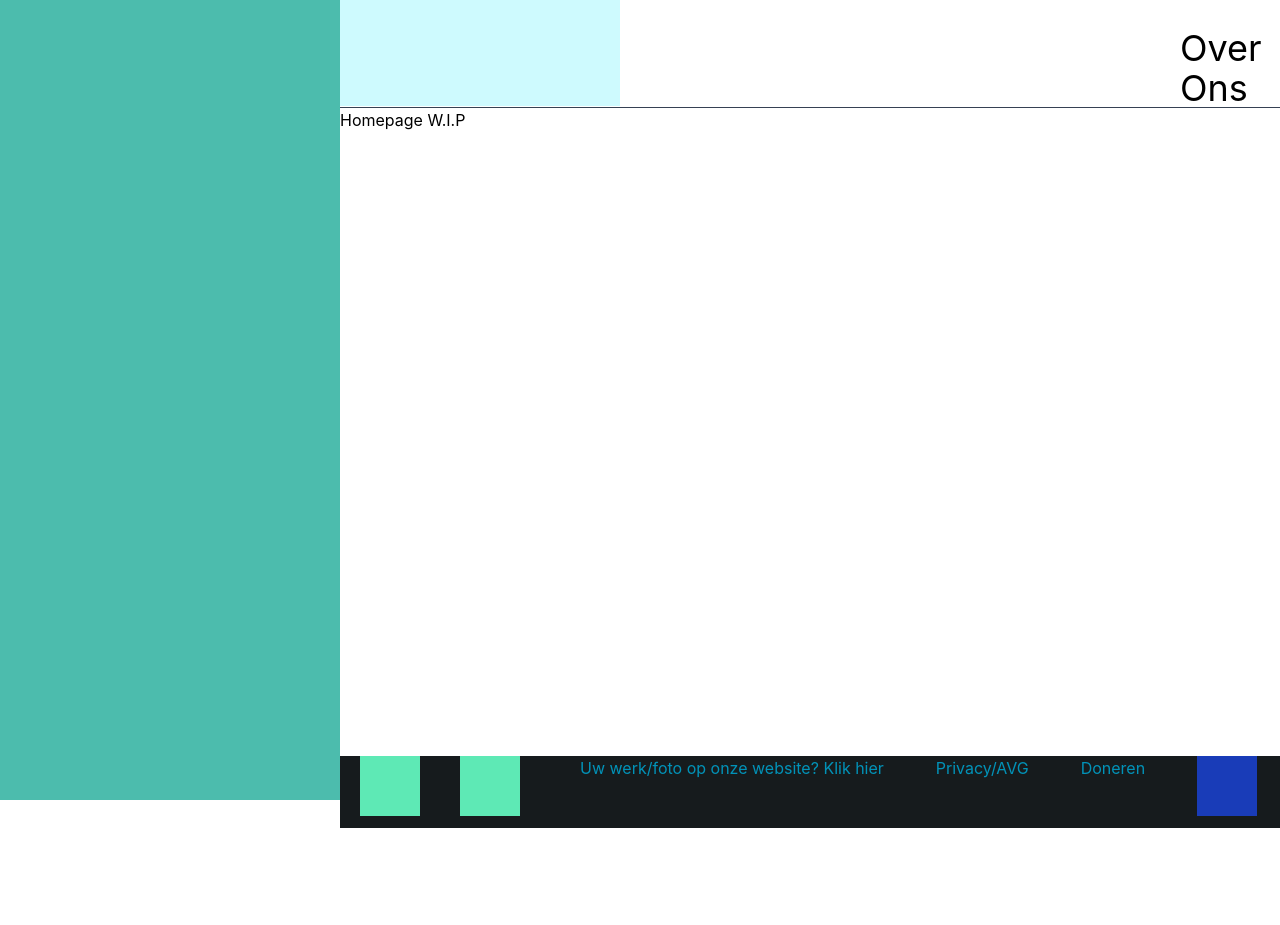
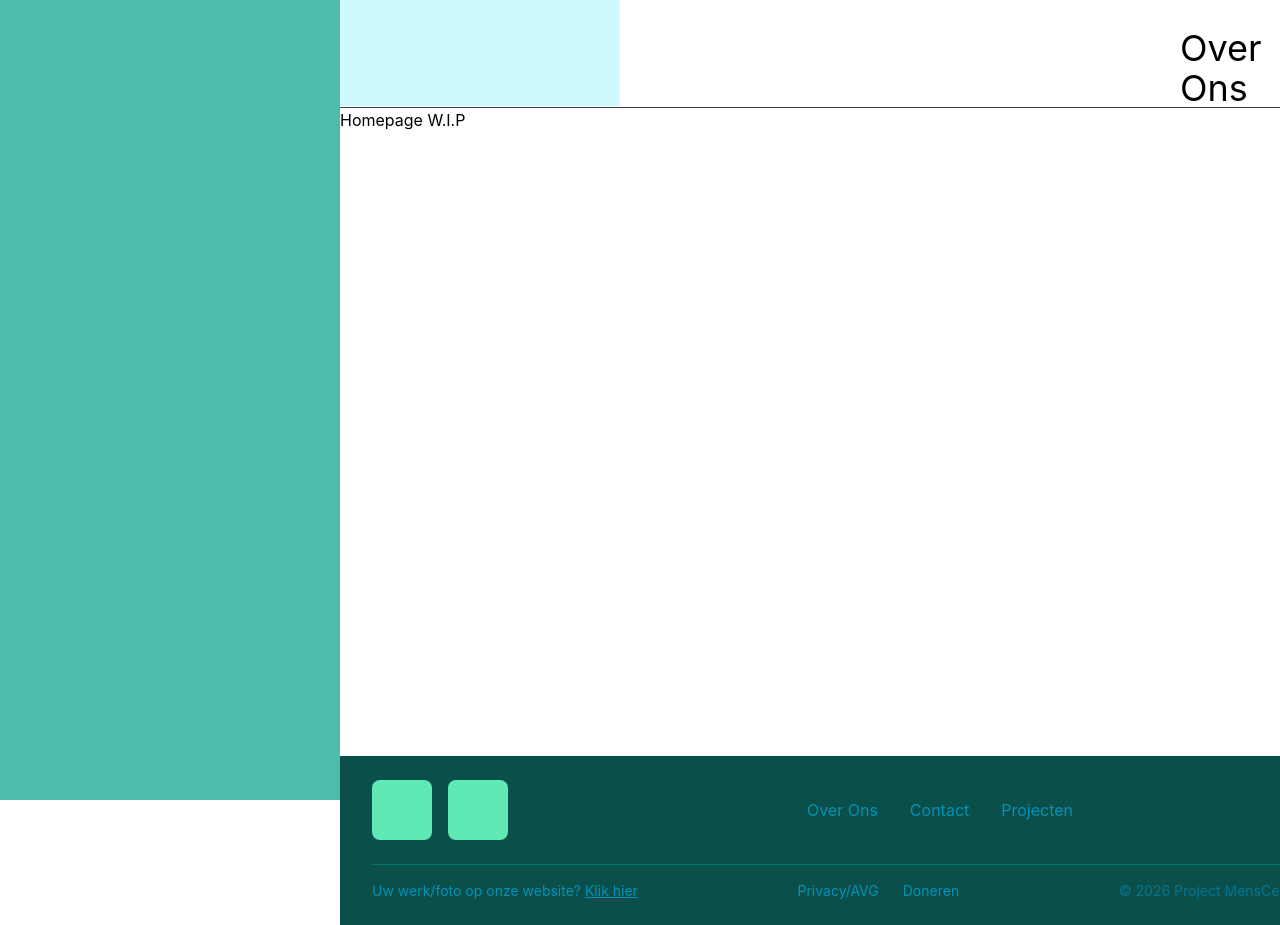
Before and after one commit to deniaverkade/project-mens-centraal, a React (Vite) app: page / in a window 1280 px wide. Shown: the top 925 px of the page. Before the commit the page ends 828 px from the top, so only its background shows below. Built offline with nearby package versions, Linux system fonts and the light colour scheme.

Commit message:
Footer(updated)

```diff
--- a/src/components/Footer.jsx
+++ b/src/components/Footer.jsx
@@ -2,17 +2,61 @@ import { Link } from 'react-router';
 
 const Footer = () => {
     return (
-        <footer class="bg-mist-900 text-cyan-600 h-18 static">
-            <div class="flex gap-13 ">
-                <div class="bg-emerald-300 w-15 h-15 absolute ml-5" />
-                <div class="bg-emerald-300 w-15 h-15 absolute ml-30" />
+        <footer className="bg-teal-900 text-cyan-600 py-6 px-8">
+            <div className="max-w-7xl mx-auto">
+                {/* Main Footer Content */}
+                <div className="flex flex-wrap justify-between items-center gap-6 pb-6 border-b border-teal-700">
+                    {/* Logo Section */}
+                    <div className="flex gap-4">
+                        <div className="bg-emerald-300 w-15 h-15 rounded-lg" />
+                        <div className="bg-emerald-300 w-15 h-15 rounded-lg" />
+                    </div>
 
-                 <p class="ml-60">Uw werk/foto op onze website? <Link to="youtube.com">Klik hier</Link></p>
-                 <p><Link to="youtube.com">Privacy/AVG</Link></p>
-                 <p><Link to="youtube.com">Doneren</Link></p>
+                    {/* Quick Links */}
+                    <div className="flex gap-8">
+                        <p className="hover:text-cyan-400 transition-colors">
+                            <Link to="/about">Over Ons</Link>
+                        </p>
+                        <p className="hover:text-cyan-400 transition-colors">
+                            <Link to="/contact">Contact</Link>
+                        </p>
+                        <p className="hover:text-cyan-400 transition-colors">
+                            <Link to="/projects">Projecten</Link>
+                        </p>
+                    </div>
 
-                <Link to="facebook.com"><div class="bg-blue-800 w-15 h-15  " /></Link>
-                <Link to="pinterest.com"><div class="bg-red-700 w-15 h-15 " /></Link>
+                    {/* Social Media */}
+                    <div className="flex gap-4">
+                        <Link to="https://facebook.com" target="_blank" rel="noopener noreferrer"
+                              className="bg-blue-800 w-15 h-15 rounded-lg flex items-center justify-center hover:bg-blue-700 transition-colors">
+                            <span className="text-white text-xs">FB</span>
+                        </Link>
+                        <Link to="https://pinterest.com" target="_blank" rel="noopener noreferrer"
+                              className="bg-red-700 w-15 h-15 rounded-lg flex items-center justify-center hover:bg-red-600 transition-colors">
+                            <span className="text-white text-xs">PI</span>
+                        </Link>
+                    </div>
+                </div>
+
+                {/* Bottom Bar */}
+                <div className="flex flex-wrap justify-between items-center pt-4 gap-4 text-sm">
+                    <p className="hover:text-cyan-400 transition-colors">
+                        Uw werk/foto op onze website? <Link to="https://youtube.com" target="_blank" rel="noopener noreferrer" className="underline">Klik hier</Link>
+                    </p>
+
+                    <div className="flex gap-6">
+                        <p className="hover:text-cyan-400 transition-colors">
+                            <Link to="https://youtube.com" target="_blank" rel="noopener noreferrer">Privacy/AVG</Link>
+                        </p>
+                        <p className="hover:text-cyan-400 transition-colors">
+                            <Link to="https://youtube.com" target="_blank" rel="noopener noreferrer">Doneren</Link>
+                        </p>
+                    </div>
+
+                    <p className="text-cyan-700">
+                        © 2026 Project MensCentraal. Alle rechten voorbehouden.
+                    </p>
+                </div>
             </div>
         </footer>
     );
```
